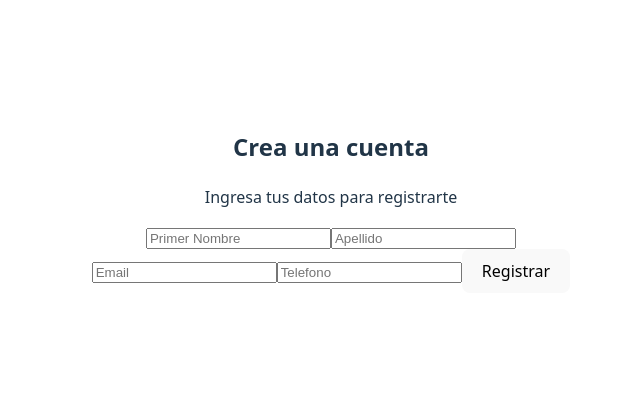
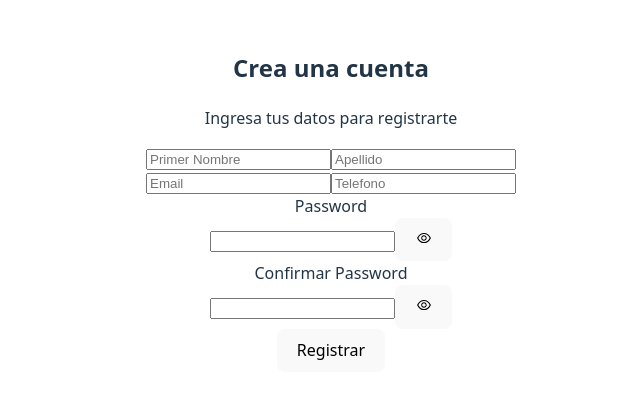
Before and after one commit to SilvaMauricioN/Tp-React-Modulo-1, a React (Vite) app: page / in a window 1280 px wide. Shown: the part 199-598 px from the top of the page, without its empty margins (309-949 px from the left). Built offline with nearby package versions, Linux system fonts and the light colour scheme.

Commit message:
Componente Campo Password

```diff
--- a/package.json
+++ b/package.json
@@ -11,7 +11,8 @@
   },
   "dependencies": {
     "react": "^19.0.0",
-    "react-dom": "^19.0.0"
+    "react-dom": "^19.0.0",
+    "react-icons": "^5.5.0"
   },
   "devDependencies": {
     "@eslint/js": "^9.21.0",
--- a/src/App.jsx
+++ b/src/App.jsx
@@ -6,7 +6,7 @@ function App() {
 
   return (
     <div>
-		<Formulario></Formulario>
+      <Formulario></Formulario>
     </div>
   )
 }
--- /dev/null
+++ b/src/componentes/CampoPassword.jsx
@@ -0,0 +1,24 @@
+import React from "react";
+import Iconos from "./Iconos/Iconos";
+
+const CampoPassword = ({ placeholder }) => {
+
+	return (
+	  <div className="flex flex-col space-y-1">
+		<label className="text-gray-700 font-medium">{placeholder}</label>
+		<div className="relative">
+		  <input
+			type="password"
+			className="w-full p-2 border rounded-md focus:outline-none focus:ring-2 focus:ring-blue-400"
+		  />
+		  <button
+			type="button"
+			className="absolute right-3 top-1/2 transform -translate-y-1/2 text-gray-600"
+		  >
+			<Iconos.EYE/>
+		  </button>
+		</div>
+	  </div>
+	);
+}
+export default CampoPassword;
--- a/src/componentes/Formulario.jsx
+++ b/src/componentes/Formulario.jsx
@@ -1,6 +1,7 @@
 import React from "react";
 import Campo from "./Campo";
 import Boton from "./Boton";
+import CampoPassword from "./CampoPassword";
 
 
 const Formulario = () => {
@@ -19,6 +20,9 @@ const Formulario = () => {
           <Campo tipo="email" texto="Email" className="mt-2" />
           <Campo tipo="tel" texto="Telefono" className="mt-2" />
 
+          <CampoPassword placeholder="Password" className="mt-2" />
+          <CampoPassword placeholder="Confirmar Password" className="mt-2" />
+
           <Boton texto="Registrar" />
 
 
--- /dev/null
+++ b/src/componentes/Iconos/Iconos.jsx
@@ -0,0 +1,7 @@
+import { AiOutlineEye } from "react-icons/ai";
+
+const Iconos = {
+    EYE: AiOutlineEye
+}
+
+export default Iconos
```
Also changed, not shown: 1 other file (tests, documents, lock files or other folders).
